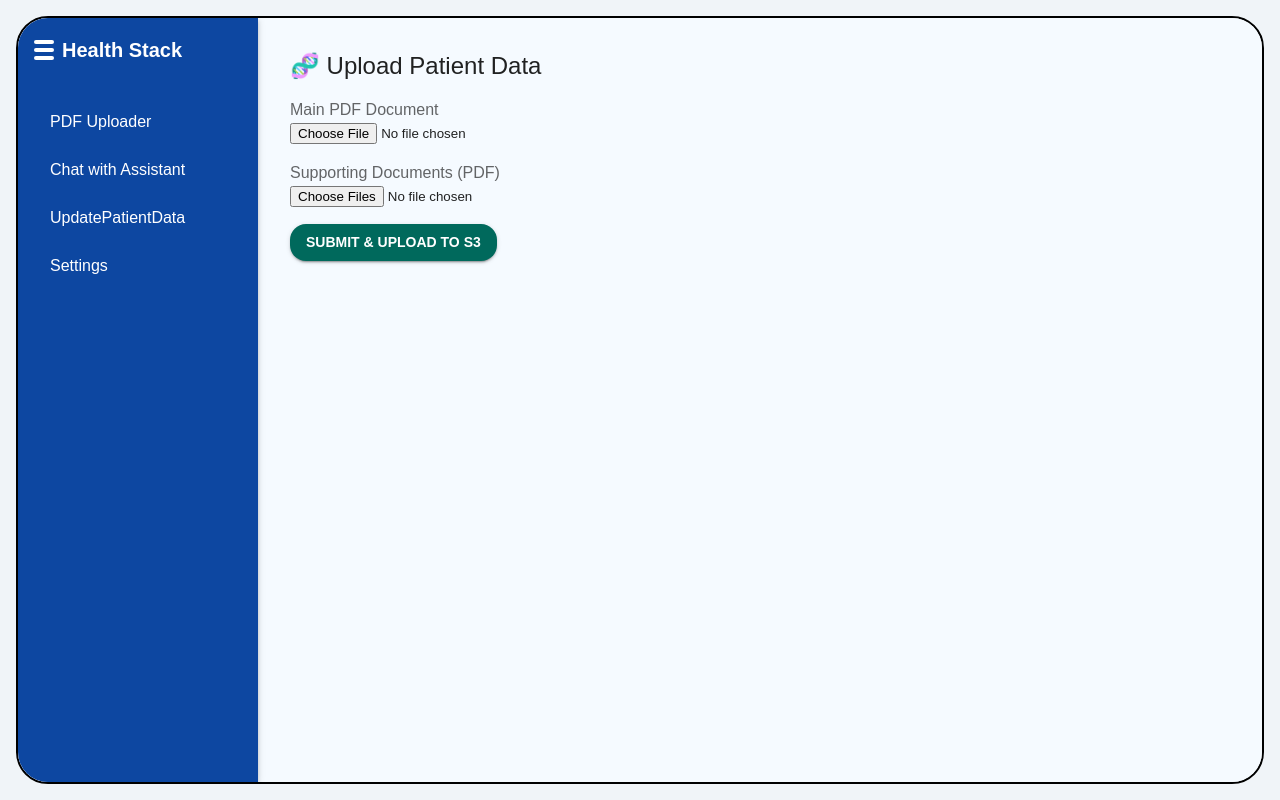
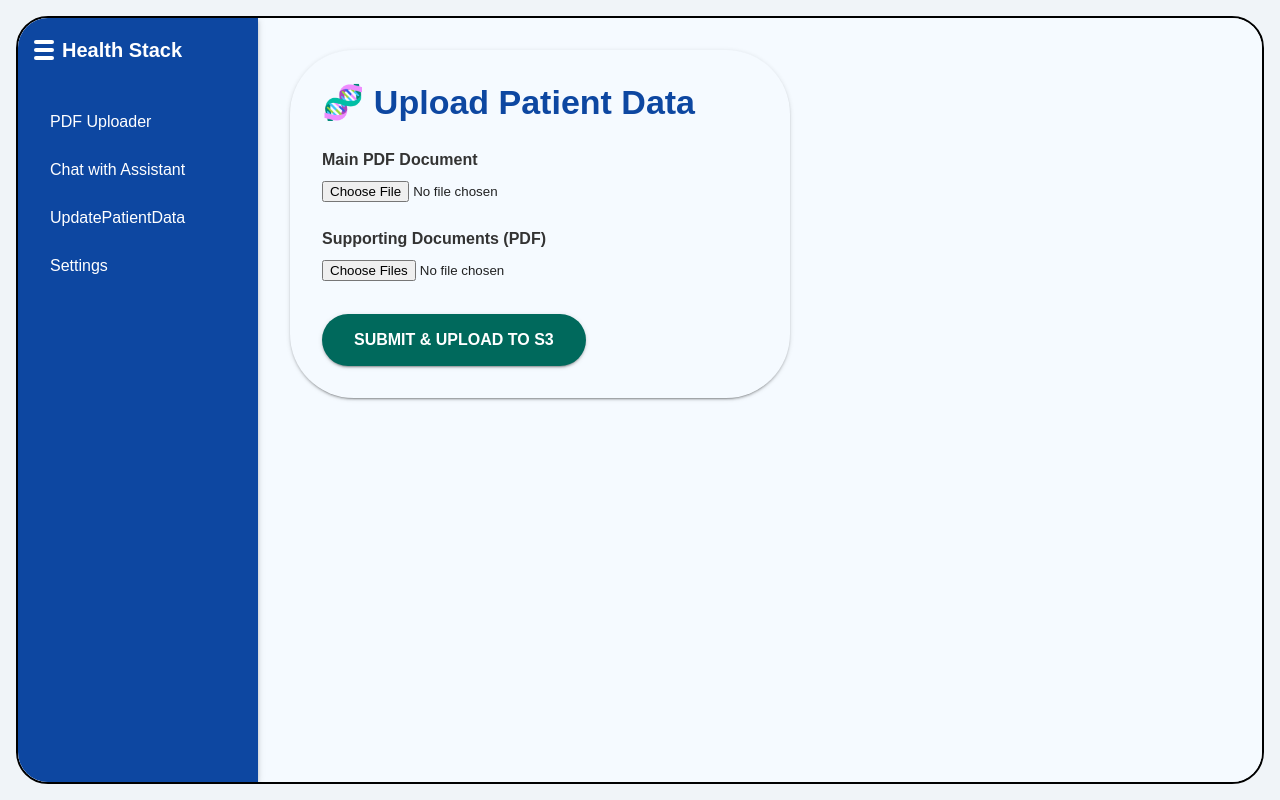
Before and after one commit to rajesh100120122024/mypharma-web, a React (Create React App) app: page / in a window 1280 px wide. Both pictures are taken after a click on the item "UpdatePatientData". Built offline with nearby package versions, Linux system fonts and the light colour scheme.

Commit message:
Chnages done to interact directly from vercel to s3

```diff
--- a/src/components/updatePatientData.jsx
+++ b/src/components/updatePatientData.jsx
@@ -14,6 +14,7 @@ const UpdatePatientData = () => {
 
     const formData = new FormData();
     formData.append('mainPdf', mainPdf);
+
     for (let i = 0; i < supportPdfs.length; i++) {
       formData.append('supportPdfs', supportPdfs[i]);
     }
@@ -27,19 +28,27 @@ const UpdatePatientData = () => {
       alert('Uploaded successfully!');
       console.log(response.data);
     } catch (err) {
-      alert('Upload failed');
+      alert('Upload failed. See console for details.');
       console.error(err);
     }
   };
 
   return (
-    <Box>
-      <Typography variant="h5" sx={{ mb: 2 }}>
+    <Box
+      sx={{
+        backgroundColor: '#f5faff',
+        borderRadius: 4,
+        p: 4,
+        boxShadow: 2,
+        maxWidth: 500,
+      }}
+    >
+      <Typography variant="h4" sx={{ mb: 3, color: '#0d47a1', fontWeight: 'bold' }}>
         🧬 Upload Patient Data
       </Typography>
 
-      <Box sx={{ mb: 2 }}>
-        <InputLabel>Main PDF Document</InputLabel>
+      <Box sx={{ mb: 3 }}>
+        <InputLabel sx={{ fontWeight: 'bold', color: '#333', mb: 1 }}>Main PDF Document</InputLabel>
         <input
           type="file"
           accept="application/pdf"
@@ -47,8 +56,10 @@ const UpdatePatientData = () => {
         />
       </Box>
 
-      <Box sx={{ mb: 2 }}>
-        <InputLabel>Supporting Documents (PDF)</InputLabel>
+      <Box sx={{ mb: 4 }}>
+        <InputLabel sx={{ fontWeight: 'bold', color: '#333', mb: 1 }}>
+          Supporting Documents (PDF)
+        </InputLabel>
         <input
           type="file"
           accept="application/pdf"
@@ -57,8 +68,20 @@ const UpdatePatientData = () => {
         />
       </Box>
 
-      <Button variant="contained" color="primary" onClick={handleSubmit}>
-        Submit & Upload to S3
+      <Button
+        variant="contained"
+        sx={{
+          backgroundColor: '#00695c',
+          borderRadius: 8,
+          px: 4,
+          py: 1.5,
+          fontWeight: 'bold',
+          fontSize: '1rem',
+          '&:hover': { backgroundColor: '#004d40' },
+        }}
+        onClick={handleSubmit}
+      >
+        SUBMIT & UPLOAD TO S3
       </Button>
     </Box>
   );
```
